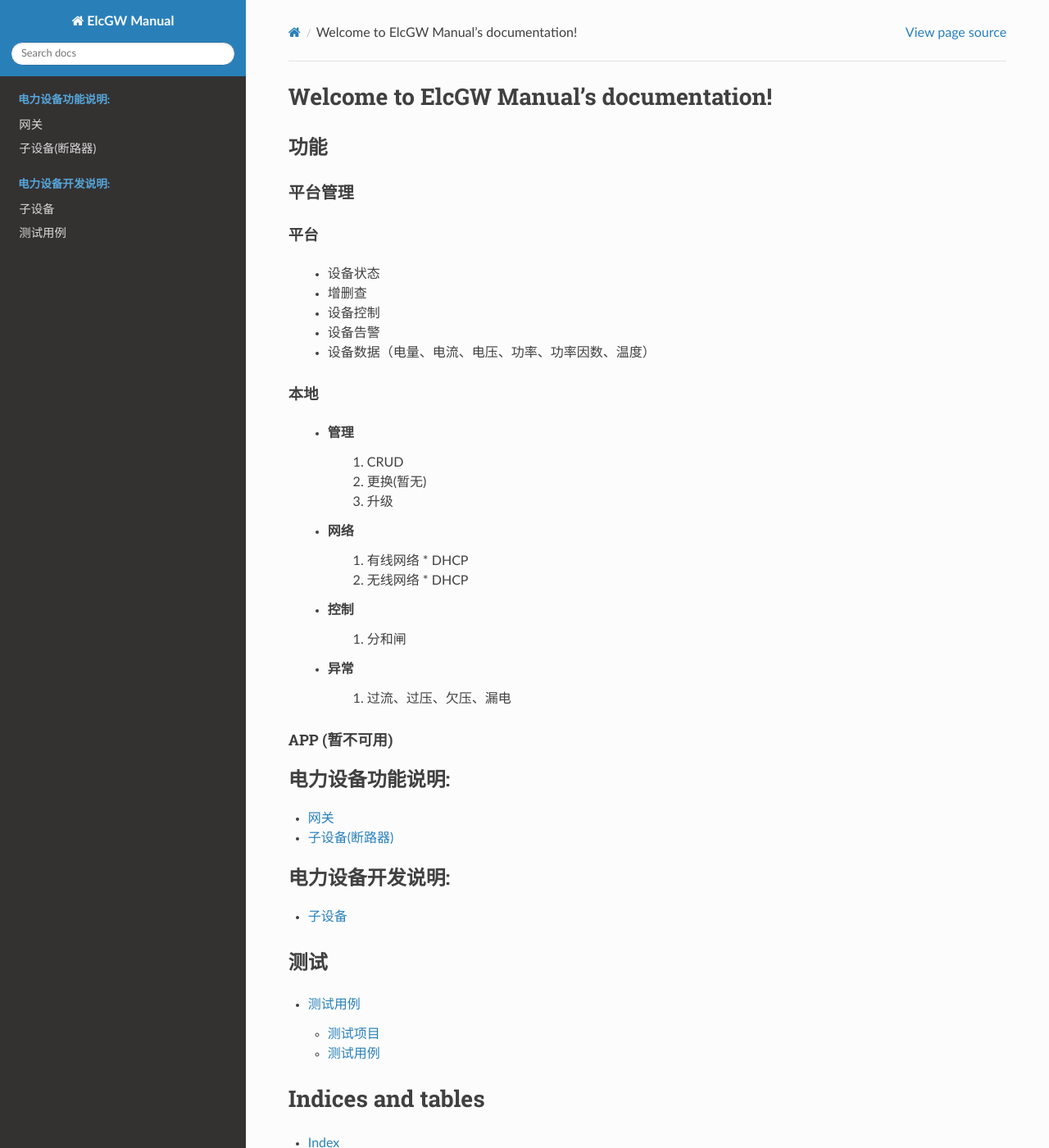
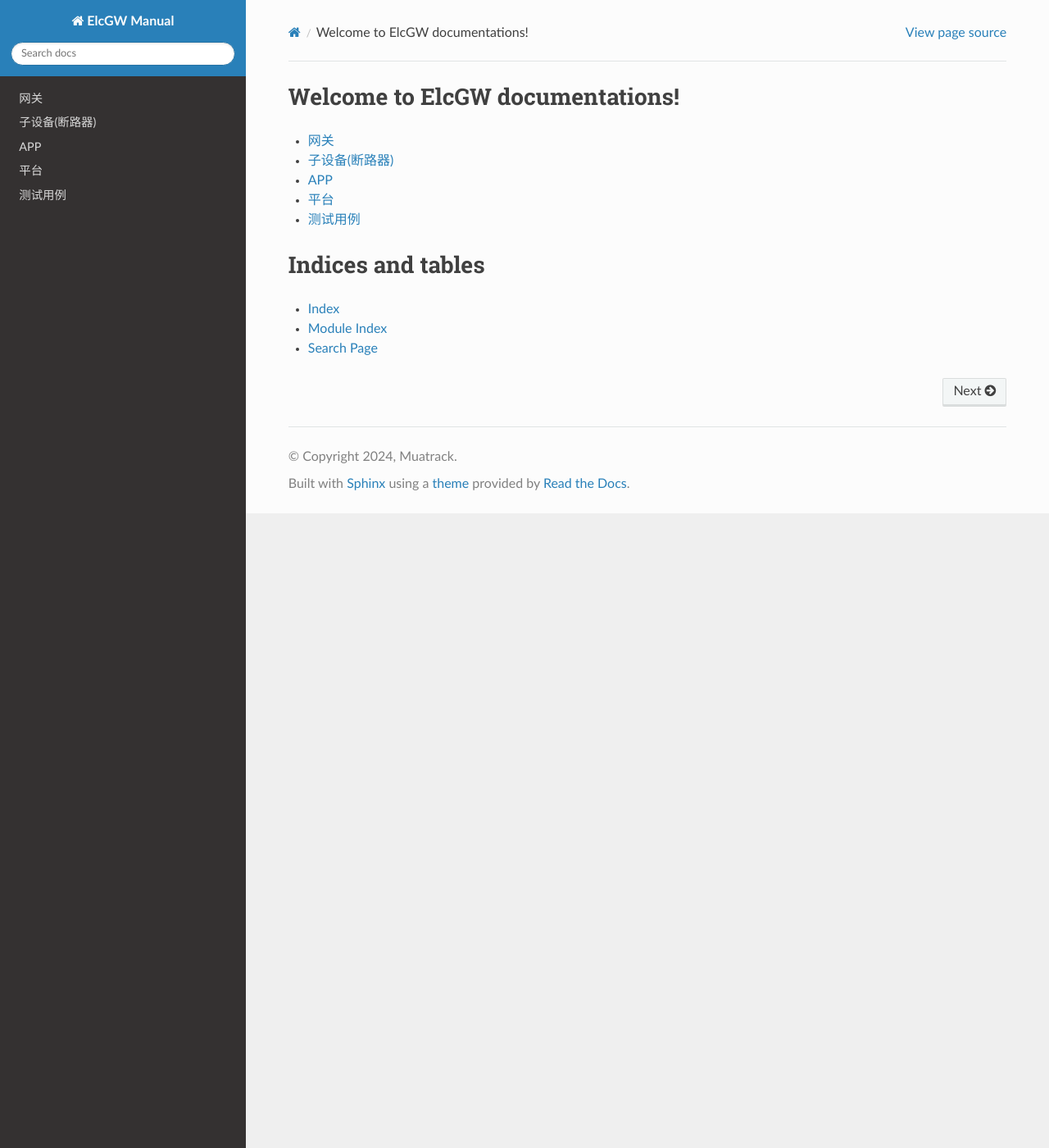
Before and after one commit to Muatrack/elcgwDocs, a Sphinx documentation site: the page built from docs/source/index.rst, in a window 1280 px wide and 1400 px high. Shown: the whole window at 82% size. Built offline with Sphinx 7.4.7 and the Read the Docs theme 3.1.0, drawn with Linux system fonts in a browser that asks for light colours.

Commit message:
修改 文档结构

```diff
--- /dev/null
+++ b/docs/source/functions/app/index.rst
@@ -0,0 +1,5 @@
+APP
+======
+
+APP (暂不可用)
+^^^^^^^^^^^^^^^^^^
--- a/docs/source/index.rst
+++ b/docs/source/index.rst
@@ -3,67 +3,17 @@
    You can adapt this file completely to your liking, but it should at least
    contain the root `toctree` directive.
 
-Welcome to ElcGW Manual's documentation!
+Welcome to ElcGW documentations!
 ========================================
-
-功能
-------
-
-平台管理
-++++++++++
-
-平台
-^^^^^^
-      * 设备状态
-      * 增删查
-      * 设备控制
-      * 设备告警
-      * 设备数据（电量、电流、电压、功率、功率因数、温度）
-
-本地
-^^^^^^
-      * 管理
-         #. CRUD
-         #. 更换(暂无)
-         #. 升级
-
-      * 网络
-         #. 有线网络
-            * DHCP
-         #. 无线网络
-            * DHCP
-
-      * 控制
-         #. 分和闸
-
-      * 异常
-         #. 过流、过压、欠压、漏电
-
-
-APP (暂不可用)
-^^^^^^^^^^^^^^^^^^
-
 
 .. toctree::
    :maxdepth: 1
-   :caption: 电力设备功能说明:
 
    functions/gateway/index
    functions/subdevices/index
-
-.. toctree::
-   :maxdepth: 1
-   :caption: 电力设备开发说明:
-
-   development/subdevices/index
-
-测试
--------
-
-.. toctree::
-
+   functions/app/index
+   functions/platform/index
    testcases/index
-
 
 Indices and tables
 ==================
```
Also changed, not shown: docs/source/functions/gateway/index.rst (+20 -0 lines), docs/source/functions/platform/index.rst (added, +10 -0 lines).
